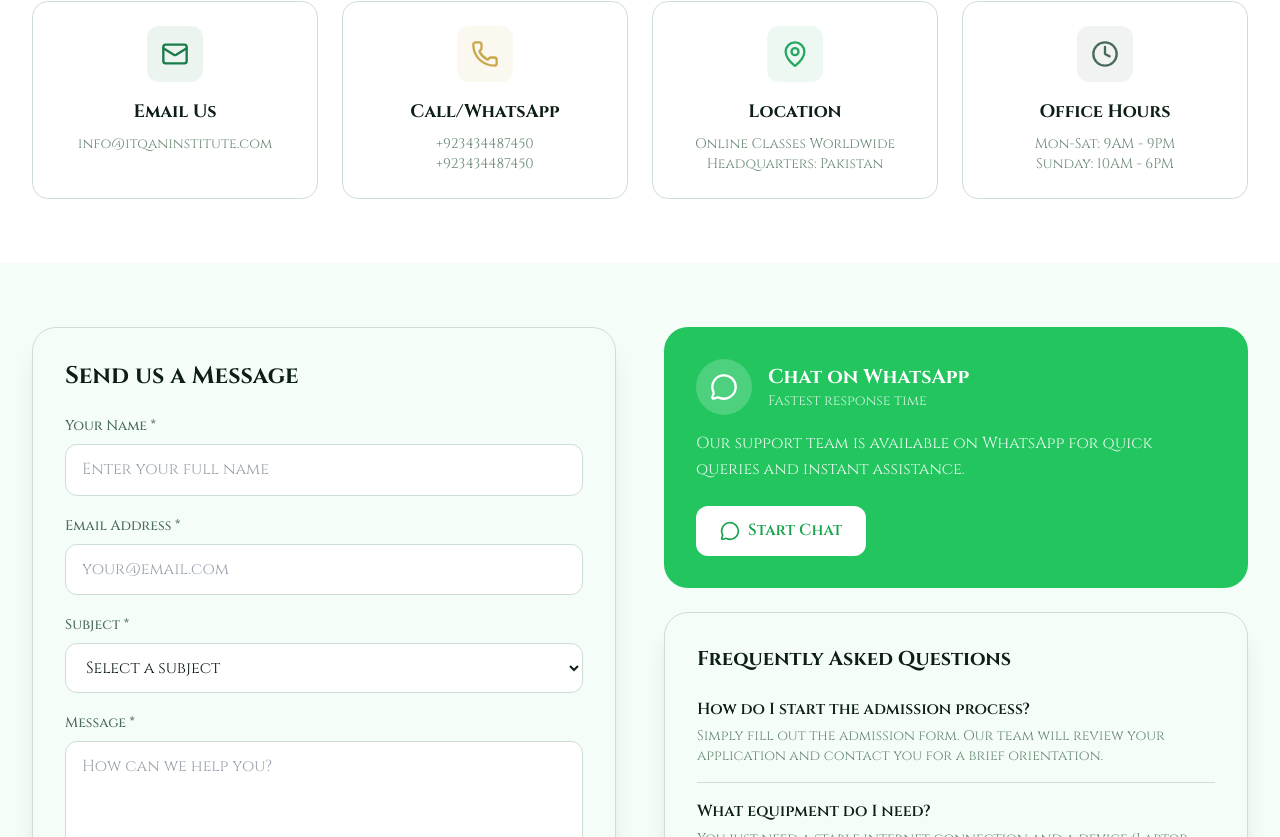
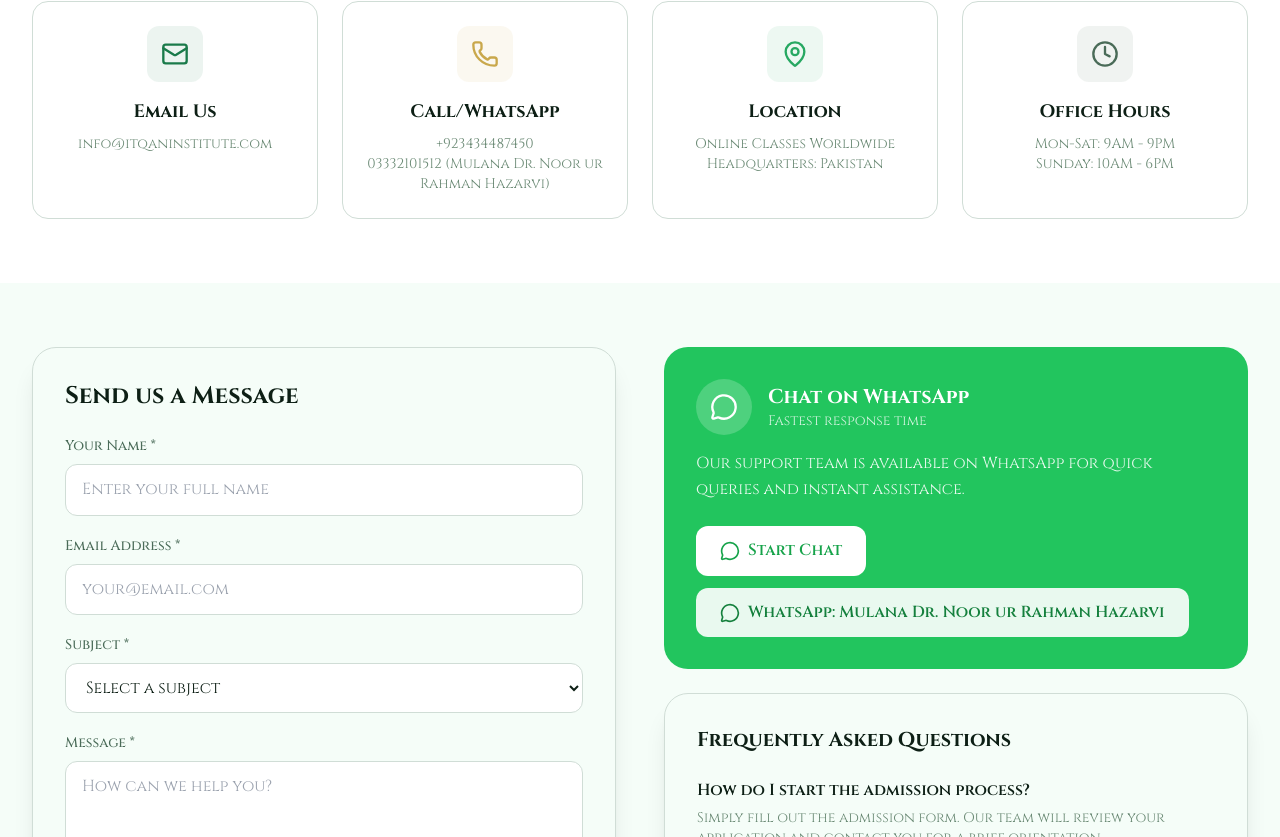
Before and after one commit to ziakhanmkd0333-beep/Al-itqanv2, a Next.js app: page /contact in a window 1280 px wide. Shown: the part 423-1260 px from the top of the page. Built offline with nearby package versions, Linux system fonts and the light colour scheme; no server answers.

Commit message:
Add WhatsApp contact for Mulana Dr. Noor ur Rahman Hazarvi - 03332101512

```diff
--- a/src/app/contact/page.tsx
+++ b/src/app/contact/page.tsx
@@ -54,7 +54,7 @@ export default function ContactPage() {
     {
       icon: Phone,
       title: t("contact.callWhatsApp"),
-      details: ["+923434487450", "+923434487450"],
+      details: ["+923434487450", "03332101512 (Mulana Dr. Noor ur Rahman Hazarvi)"],
       color: "#C9A84C"
     },
     {
@@ -445,8 +445,9 @@ export default function ContactPage() {
                 <p className={`text-white/90 mb-6 ${isRTL ? "arabic-text text-right" : ""}`}>
                   {t("contact.whatsAppDesc")}
                 </p>
+                <div className="space-y-3">
                   <a
-                  href="https://wa.me/92XXXXXXXXXX"
+                    href="https://wa.me/9233434487450"
                     target="_blank"
                     rel="noopener noreferrer"
                     className={`inline-flex items-center gap-2 bg-white text-green-600 px-6 py-3 rounded-xl font-semibold hover:bg-green-50 transition-colors ${isRTL ? "flex-row-reverse" : ""}`}
@@ -454,6 +455,16 @@ export default function ContactPage() {
                     <MessageCircle className="w-5 h-5" />
                     {t("contact.startChat")}
                   </a>
+                  <a
+                    href="https://wa.me/923332101512"
+                    target="_blank"
+                    rel="noopener noreferrer"
+                    className={`inline-flex items-center gap-2 bg-white/90 text-green-700 px-6 py-3 rounded-xl font-semibold hover:bg-white transition-colors ${isRTL ? "flex-row-reverse" : ""}`}
+                  >
+                    <MessageCircle className="w-5 h-5" />
+                    WhatsApp: Mulana Dr. Noor ur Rahman Hazarvi
+                  </a>
+                </div>
               </div>
 
               {/* FAQ Section */}
```
Lines whose indentation alone changed are shown as unchanged.
